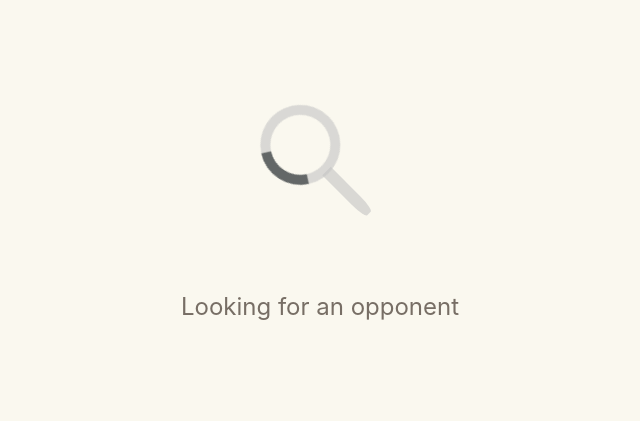
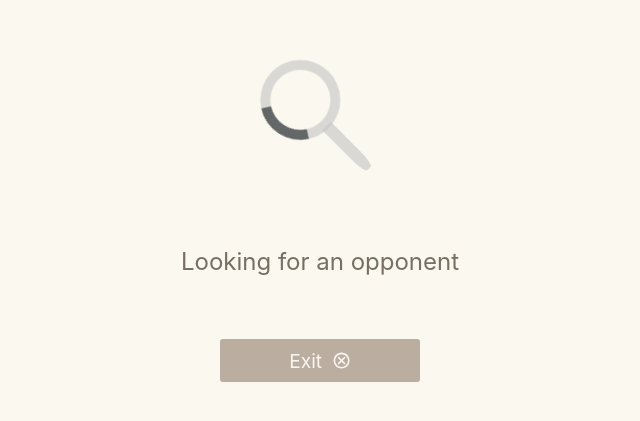
Before and after one commit to pietrushka/2048-multiplayer-server, a React (Create React App) app in the folder apps/web/: page /multiplayer/global in a window 1280 px wide. Shown: the part 181-602 px from the top of the page, without its empty margins (320-960 px from the left). Built offline with nearby package versions, Linux system fonts and the light colour scheme; no server answers.

Commit message:
fix: public lobby

```diff
--- a/apps/web/src/components/Lobby.tsx
+++ b/apps/web/src/components/Lobby.tsx
@@ -1,4 +1,5 @@
 import styled from "@emotion/styled"
+import { MdOutlineCancel } from "react-icons/md"
 import { ButtonLikeLink } from "./Common"
 import Loading from "./Loading"
 import CopyButton from "./CopyButton"
@@ -16,7 +17,9 @@ export default function Lobby({ privateLobbyId }: LobbyProps) {
         <LobbyText>Waiting for other players... (1/2)</LobbyText>
         <Options>
           <CopyButton text={`${process.env.REACT_APP_CLIENT_URL}/multiplayer/private?id=${privateLobbyId}`} />
-          <ButtonLikeLink href="/">Exit</ButtonLikeLink>
+          <ButtonLikeLink href="/">
+            Exit <MdOutlineCancel />
+          </ButtonLikeLink>
         </Options>
       </PageContainer>
     )
@@ -26,6 +29,11 @@ export default function Lobby({ privateLobbyId }: LobbyProps) {
     <PageContainer>
       <MagnifyingGlass />
       <LobbyText>Looking for an opponent</LobbyText>
+      <Options>
+        <ButtonLikeLink href="/">
+          Exit <MdOutlineCancel />
+        </ButtonLikeLink>
+      </Options>
     </PageContainer>
   )
 }
@@ -50,6 +58,6 @@ const Options = styled.div({
   flexDirection: "column",
   justifyContent: "space-between",
   padding: "1rem 0",
-  minWidth: 300,
+  minWidth: 200,
   gap: "1.5em",
 })
--- a/apps/web/src/hooks/useMultiplayer.tsx
+++ b/apps/web/src/hooks/useMultiplayer.tsx
@@ -66,12 +66,13 @@ export default function useMultiplayer() {
       },
     })
 
-    if (multiplayerType) {
+    if (multiplayerType === "private") {
       clientEmitter(socketIo.current, {
         signal: CLIENT_SIGNALS.joinPrivateGame,
         data: { privateLobbyId },
       })
     } else {
+      // "global" type
       clientEmitter(socketIo.current, {
         signal: CLIENT_SIGNALS.join,
       })
```
